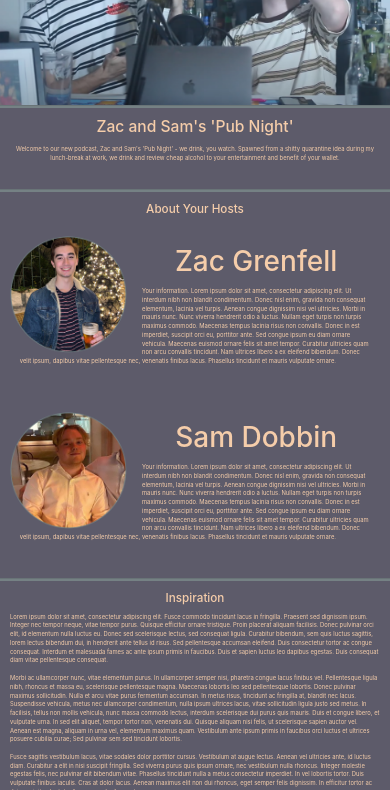
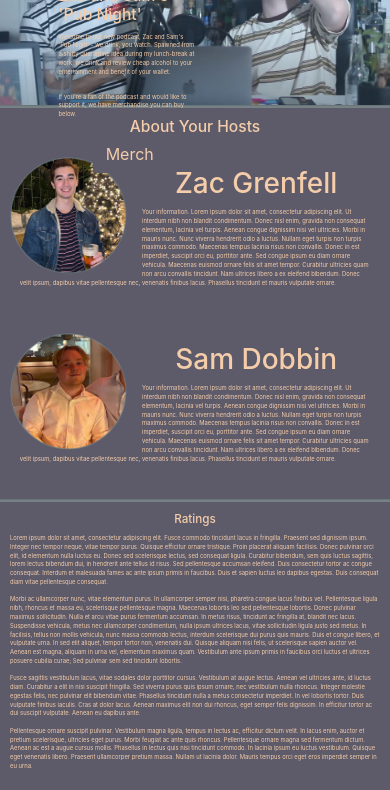
Before and after one commit to LGXprod/Pub-Night-Website, a plain HTML site: page index.html in a window 390 px wide. Shown: the part 114-904 px from the top of the page. Drawn offline with nearby package versions, Linux system fonts and the light colour scheme.

Commit message:
Moved description of podcast and name infront of bg image and added the auto scroll for ratings which is now on the homepage

```diff
--- a/css/episodes.css
+++ b/css/episodes.css
@@ -19,6 +19,9 @@
     display: none;
     position: relative;
     bottom: 10px;
+    border-width: 2px;
+    border-radius: 2px;
+    border-color: #758184;
 }
 
 .navbar {
@@ -44,6 +47,7 @@
 .vid-panel ul {
     padding: 0;
     margin-bottom: 0;
+    color: #f5cdaa;
 }
 
 .panel {
--- a/css/index.css
+++ b/css/index.css
@@ -38,6 +38,21 @@ p {
     font-size: 1.5em;
 }
 
+.btn-primary {
+    width: 50%;
+    position: relative;
+    left: 25%;
+    background-color: #5d5b6a;
+    border-color: #5d5b6a;
+    color: #f5cdaa;
+}
+
+.btn-primary:hover {
+    background-color: #758184;
+    border-color: #758184;
+    color: #f5cdaa;
+}
+
 .nav-item {
     margin-left: 10px;
     margin-right: 10px;
@@ -64,6 +79,20 @@ p {
     position: absolute;
     z-index: 1;
     width: 100%;
+}
+
+#main-info {
+    position: absolute;
+    z-index: 1;
+    left: 15%;
+    top: 15%;
+    width: 35%;
+    height: 25%;
+}
+
+#main-info h1, #main-info p {
+    text-align: left;
+    /* color: #758184; */
 }
 
 .about-us {
--- a/index.html
+++ b/index.html
@@ -33,13 +33,7 @@
                       <a class="nav-link" id="aboutUsLink">About Us</a>
                     </li>
                     <li class="nav-item">
-                      <a class="nav-link dropdown-toggle" id="navbardrop" data-toggle="dropdown" href="#">Ratings</a>
-                      <div class="dropdown-menu">
-                          <a class="dropdown-item" href="#">Alcohol</a>
-                          <a class="dropdown-item" href="#">Vapes</a>
-                          <a class="dropdown-item" href="#">Food</a>
-                          <a class="dropdown-item" href="#">Other</a>
-                      </div>
+                      <a class="nav-link" id="ratingsLink">Ratings</a>
                     </li>
                     <li class="nav-item">
                       <a class="nav-link" href="./episodes.html">Episodes</a>
@@ -55,13 +49,24 @@
           <img src="./images/background-image.png" id="bg-image">
         </div>
 
+        <div id="main-info">
+            <h1>Zac and Sam's 'Pub Night'</h1>
+
+            <p>
+              Welcome to our new podcast, Zac and Sam's 'Pub Night' - we drink, you watch. Spawned from a shitty quarantine idea during my lunch-break at work, we drink and review cheap alcohol to your entertainment and benefit of your wallet.
+            </p>
+
+            <p>If you're a fan of the podcast and would like to support it, we have merchandise you can buy below.</p>
+            <button type="button" class="btn btn-primary">Merch</button>
+        </div>
+
     </div>
 
     <div style="position: absolute; width: 100vw;">
 
         <div class="about-us" id="about-us">
 
-            <hr>
+            <!-- <hr>
 
             <div class="info">
 
@@ -71,13 +76,13 @@
                     Welcome to our new podcast, Zac and Sam's 'Pub Night' - we drink, you watch. Spawned from a shitty quarantine idea during my lunch-break at work, we drink and review cheap alcohol to your entertainment and benefit of your wallet.
                   </p>
 
-            </div>
+            </div> -->
 
             <hr>
 
             <div class="info">
 
-                <h2>About Your Hosts</h2>
+                <h1>About Your Hosts</h1>
 
                 <div>
                     <div class="profile">
@@ -101,8 +106,8 @@
 
             <hr>
 
-            <div class="info">
-                <h2>Inspiration</h2>
+            <div class="info" id="ratings">
+                <h2>Ratings</h2>
 
                 <p>
                   Lorem ipsum dolor sit amet, consectetur adipiscing elit. Fusce commodo tincidunt lacus in fringilla. Praesent sed dignissim ipsum. Integer nec tempor neque, vitae tempor purus. Quisque efficitur ornare tristique. Proin placerat aliquam facilisis. Donec pulvinar orci elit, id elementum nulla luctus eu. Donec sed scelerisque lectus, sed consequat ligula. Curabitur bibendum, sem quis luctus sagittis, lorem lectus bibendum dui, in hendrerit ante tellus id risus. Sed pellentesque accumsan eleifend. Duis consectetur tortor ac congue consequat. Interdum et malesuada fames ac ante ipsum primis in faucibus. Duis et sapien luctus leo dapibus egestas. Duis consequat diam vitae pellentesque consequat.<br><br>
--- a/js/index.js
+++ b/js/index.js
@@ -31,6 +31,7 @@ function resizeAboutUs() {
     }
 
     $(".about-us").css(style);
+
 }
 
 moveNav($(window));
@@ -42,12 +43,29 @@ $(window).on("resize", () => {
 });
 
 function scrollToAboutUs() {
-    console.log("here");
     document.getElementById("about-us").scrollIntoView({ behavior: 'smooth', block: 'start' });
+}
+
+function scrollToRatings() {
+    document.getElementById("ratings").scrollIntoView({ behavior: 'smooth', block: 'start' });
 }
 
 $("#aboutUsLink").click(scrollToAboutUs);
 
+$("#ratingsLink").click(scrollToRatings);
+
 $(document).ready(function() {
 
+    const urlParams = new URLSearchParams(window.location.search);
+
+    switch(urlParams.get("section")) {
+        case "about-us":
+            scrollToAboutUs();
+            break;
+        case "ratings":
+            scrollToRatings();
+            break;
+        default:
+            break;
+    }
 });
```
Also changed, not shown: episodes.html (+1 -7 lines).
